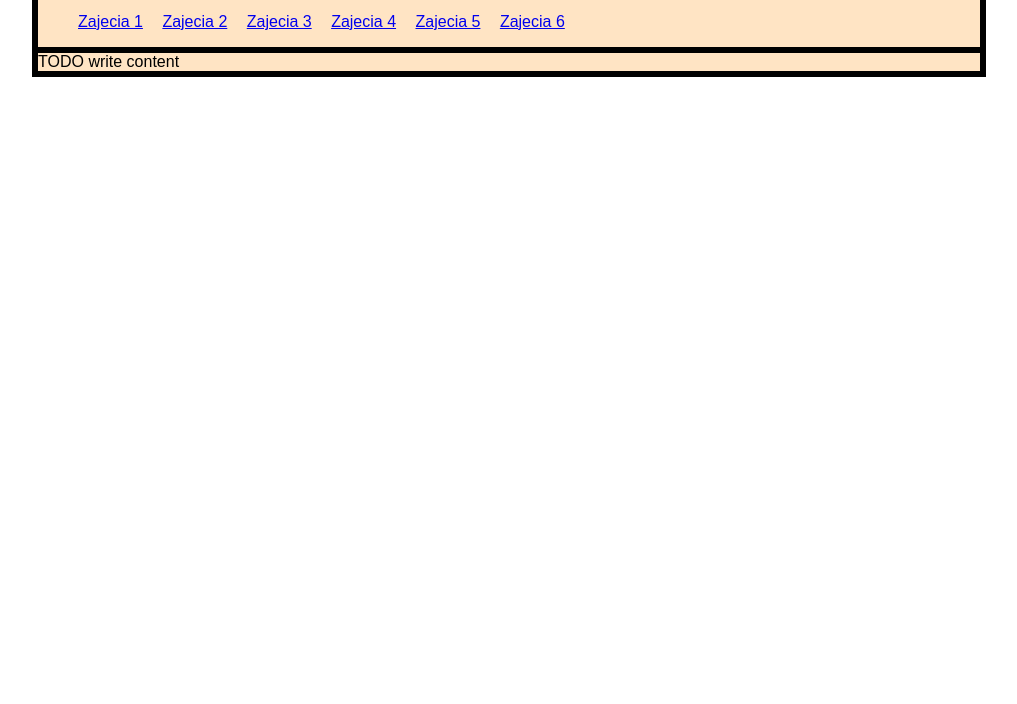
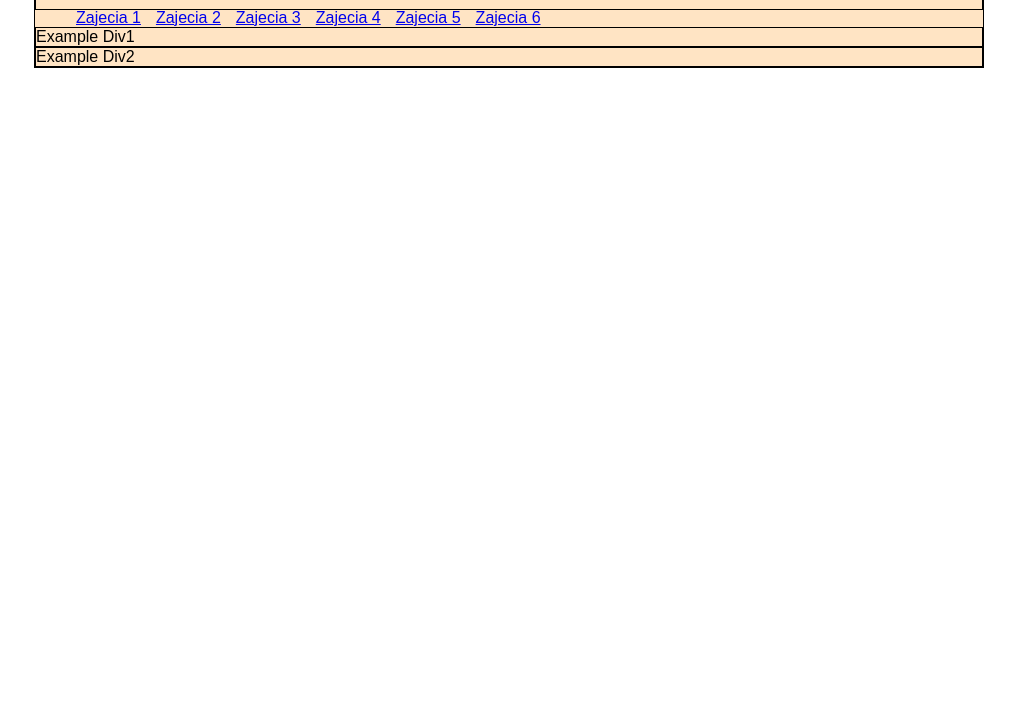
Before and after one commit to budzikt/WebPrimer, a website: page public_html/index.html in a window 1280 px wide. Shown: the part 96-800 px from the top of the page, without its empty margins (131-1148 px from the left). Drawn offline with Linux system fonts and the light colour scheme.

Commit message:
styling changes

```diff
--- a/public_html/index.html
+++ b/public_html/index.html
@@ -26,7 +26,8 @@ and open the template in the editor.
               </ul>
             </div>
 
-            <div class="sidepanel">TODO write content</div>
+            <div>Example Div1</div>
+            <div>Example Div2</div>
 
             <!--Jquery sources-->
             <script type="text/javascript" src="scripts/jquery-1.11.3.js"></script>
--- a/public_html/styles/main_css.css
+++ b/public_html/styles/main_css.css
@@ -7,6 +7,7 @@ body
 div
 {
     border-style: solid;
+    border-width: 1px;
 }
 div.pageWrapper
 {
@@ -31,6 +32,11 @@ h2.site_head
 
 ul.site_head li
 {
-    display: inline;
+    float: left;
+    list-style: none;
     margin-right: 15px;
 }
+
+div.site_head + div{
+    clear: both;
+}
```
